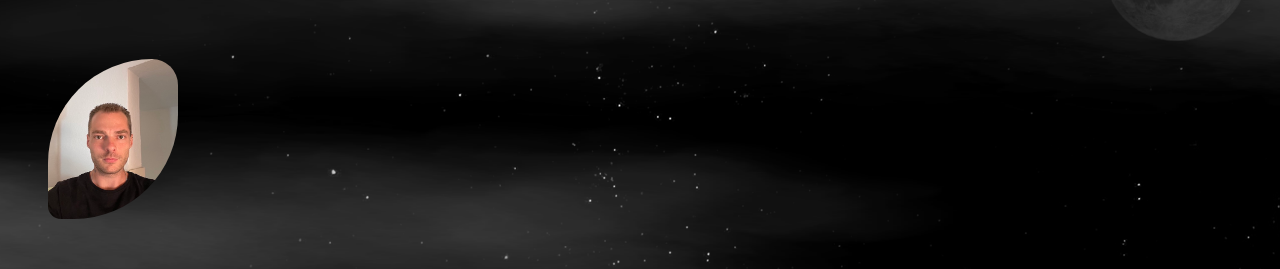
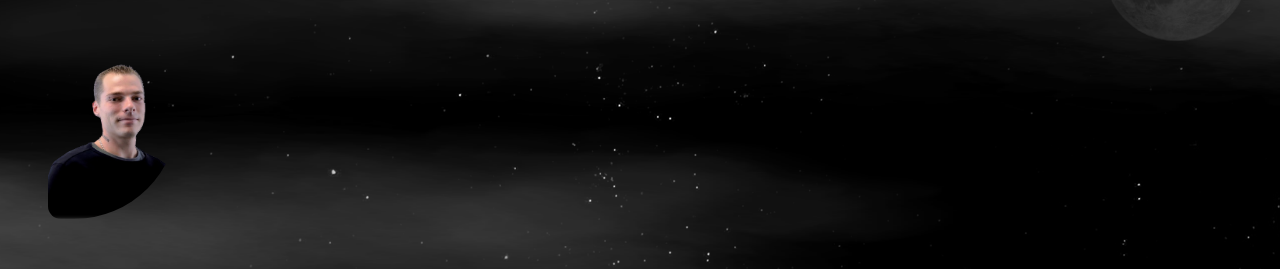
Before and after one commit to FreytagDom/my-homepage, a Next.js app: page / in a window 1280 px wide. Shown: the part 215-484 px from the top of the page. Built offline with nearby package versions, Linux system fonts and the light colour scheme.

Commit message:
new picture of myselfe

```diff
--- a/components/Home.js
+++ b/components/Home.js
@@ -1,4 +1,4 @@
-import Me from "../public/Me.jpg";
+import Me1 from "../public/Me1.png";
 import MoonPicture from "../public/MoonPicture.png"
 import CloudsRepeat from "../public/CloudsRepeat.png"
 import Stras from "../public/Stars.png"
@@ -6,7 +6,6 @@ import Twinkl from "../public/Twinkl.png"
 import Image from "next/image";
 import styled from "styled-components";
 import { keyframes } from "styled-components";
-
 
 export default function Homepage() {
   return (
@@ -18,7 +17,7 @@ export default function Homepage() {
 <Clouds src={CloudsRepeat} ></Clouds>
     <PageWrapper>
     <Headline>Dominic Freytag</Headline>
-      <ImageWrap src={Me} alt="picture of me self" />
+      <ImageWrap src={Me1} alt="picture of me self" />
 
       <Infos>Einige Infos zum mir</Infos>
       <Text>
@@ -117,32 +116,6 @@ const Background = styled.div`
     -webkit-transform: translate3d(1000px, 0px, 0px);
   }
 }
-/* @-webkit-keyframes move-background {
-  from {
-    -webkit-transform: translate3d(0px, 0px, 0px);
-  }
-  to {
-    -webkit-transform: translate3d(1000px, 0px, 0px);
-  }
-} */
-
-/* @-moz-keyframes move-background {
-  from {
-    -webkit-transform: translate3d(0px, 0px, 0px);
-  }
-  to {
-    -webkit-transform: translate3d(1000px, 0px, 0px);
-  }
-}
-
-    @-webkit-keyframes move-background {
-  from {
-    -webkit-transform: translate3d(0px, 0px, 0px);
-  }
-  to {
-    -webkit-transform: translate3d(1000px, 0px, 0px);
-  }
-} */
   position: relative;
   top: 0rem;
   left:0;
```
Also changed, not shown: public/Me1.png (added).
